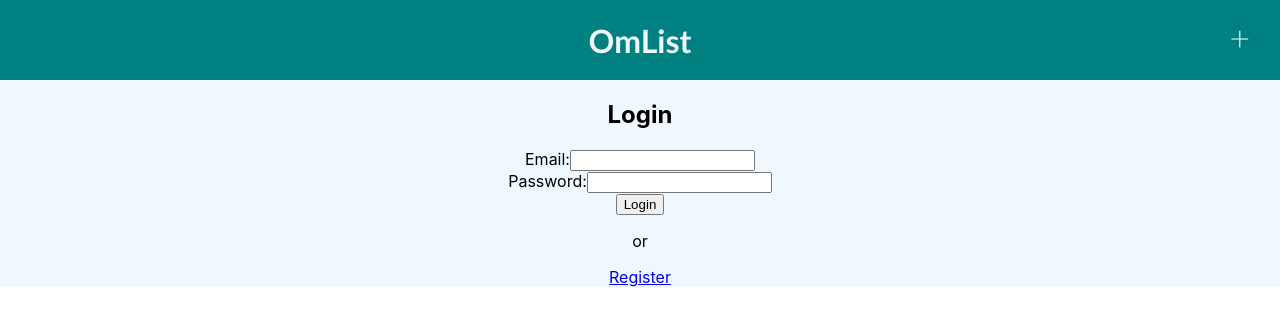
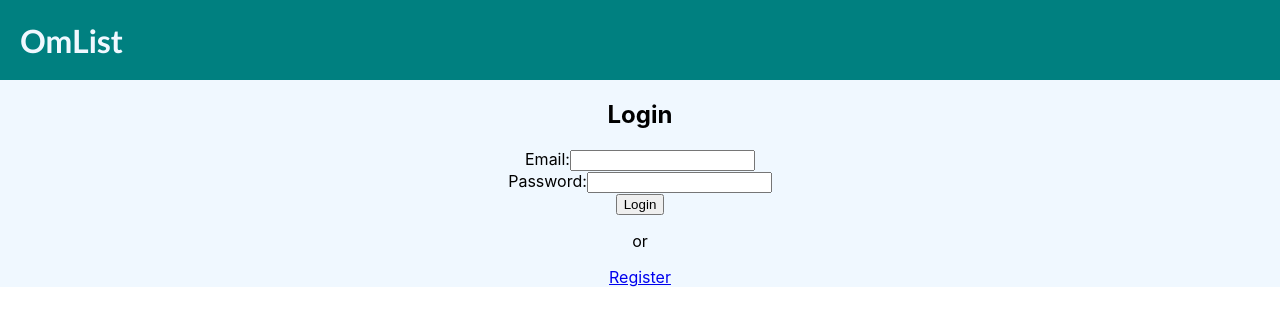
Before and after one commit to SarahJoline/doing-things, a React (Create React App) app in the folder client/: page /login in a window 1280 px wide. Shown: the top 326 px of the page. Built offline with nearby package versions, Linux system fonts and the light colour scheme.

Commit message:
moved buttons

```diff
--- a/client/src/components/NavBar/index.js
+++ b/client/src/components/NavBar/index.js
@@ -36,15 +36,15 @@ function NavBar({ open, setOpen }) {
   }
   return (
     <StyledHeader>
-      {isLoggedIn ? (
-        <IconButton handleClick={() => logout()}>Logout</IconButton>
-      ) : (
-        <StyledSpaceHolder />
+      <StyledTitle>OmList</StyledTitle>
+      {isLoggedIn && (
+        <div>
+          <IconButton handleClick={() => setOpen(!open)}>
+            <PlusIcon width="40" height="40" stroke="white" />
+          </IconButton>
+          <IconButton handleClick={() => logout()}>Logout</IconButton>
+        </div>
       )}
-      <StyledTitle>OmList</StyledTitle>
-      <IconButton handleClick={() => setOpen(!open)}>
-        <PlusIcon width="40" height="40" stroke="white" />
-      </IconButton>
     </StyledHeader>
   );
 }
```
